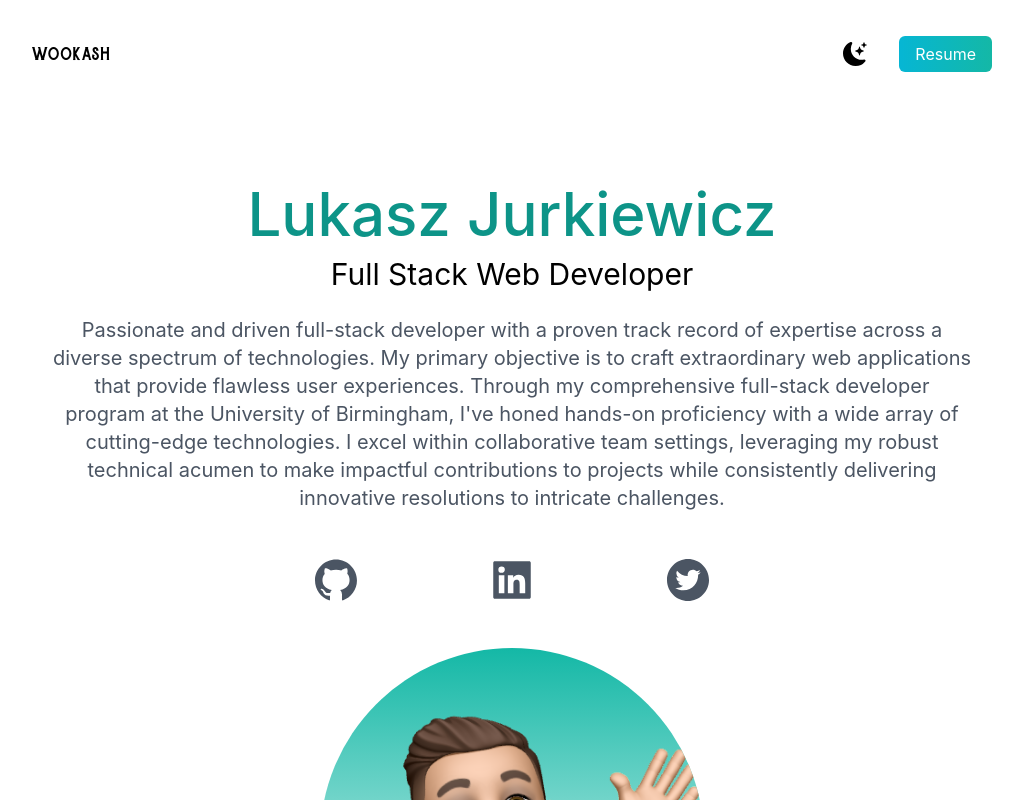
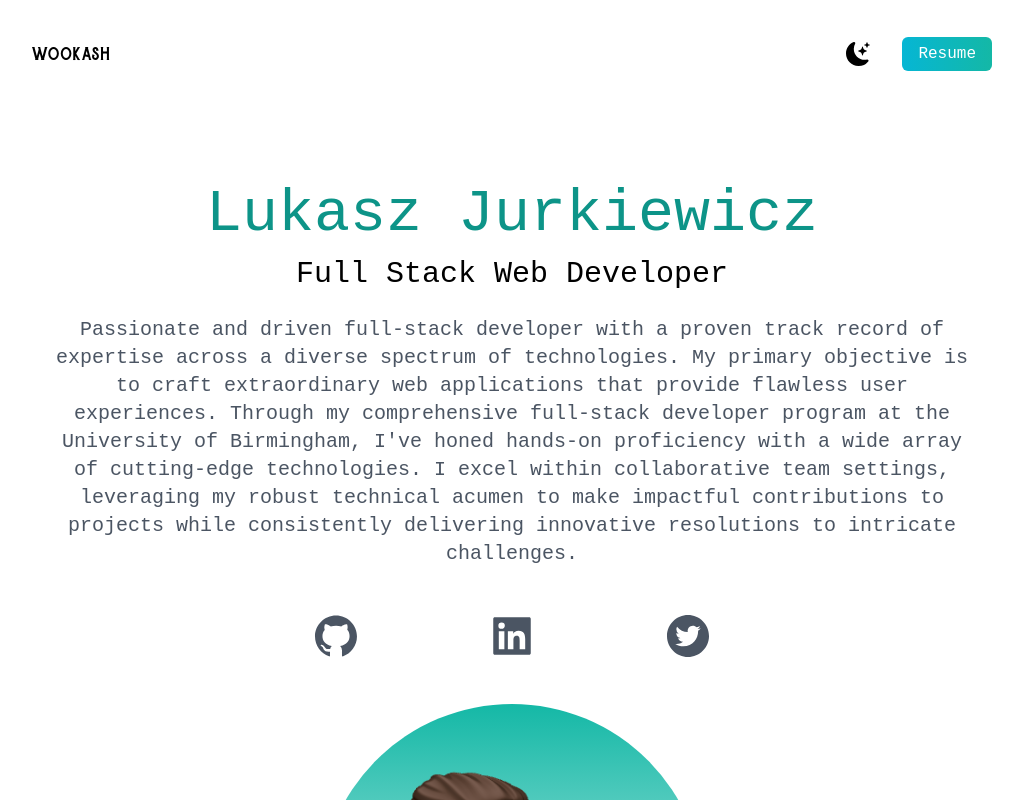
Before and after one commit to Abstynent/Abstynent, a React (Create React App) app: page / in a window 1280 px wide. Shown: the top 800 px of the page, without its empty margins (128-1151 px from the left). Built offline with nearby package versions, Linux system fonts and the light colour scheme.

Commit message:
add font family

```diff
--- a/src/index.css
+++ b/src/index.css
@@ -4,14 +4,12 @@
 
 body {
   margin: 0;
-  font-family: -apple-system, BlinkMacSystemFont, 'Segoe UI', 'Roboto', 'Oxygen',
-    'Ubuntu', 'Cantarell', 'Fira Sans', 'Droid Sans', 'Helvetica Neue',
-    sans-serif;
+  font-family: "Space Mono", monospace;
   -webkit-font-smoothing: antialiased;
   -moz-osx-font-smoothing: grayscale;
 }
 
 code {
-  font-family: source-code-pro, Menlo, Monaco, Consolas, 'Courier New',
+  font-family: source-code-pro, Menlo, Monaco, Consolas, "Courier New",
     monospace;
 }
```
